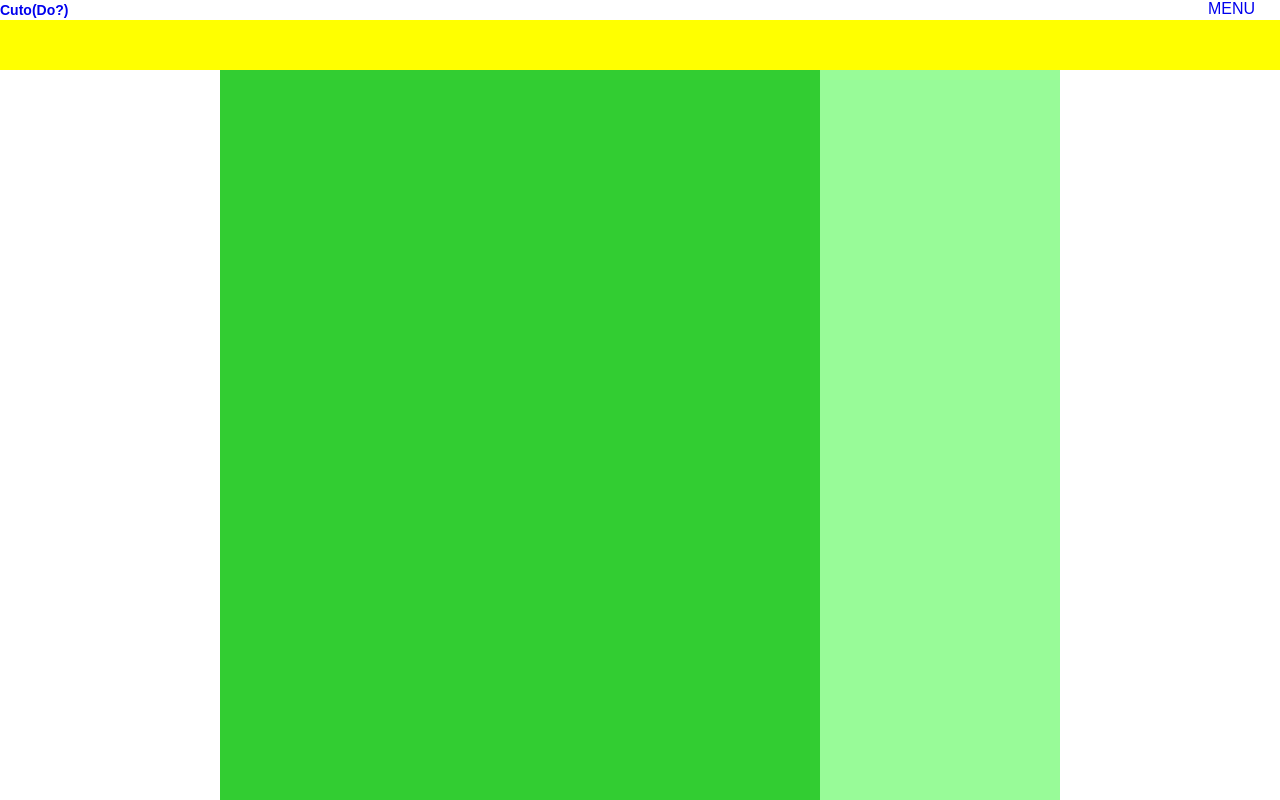
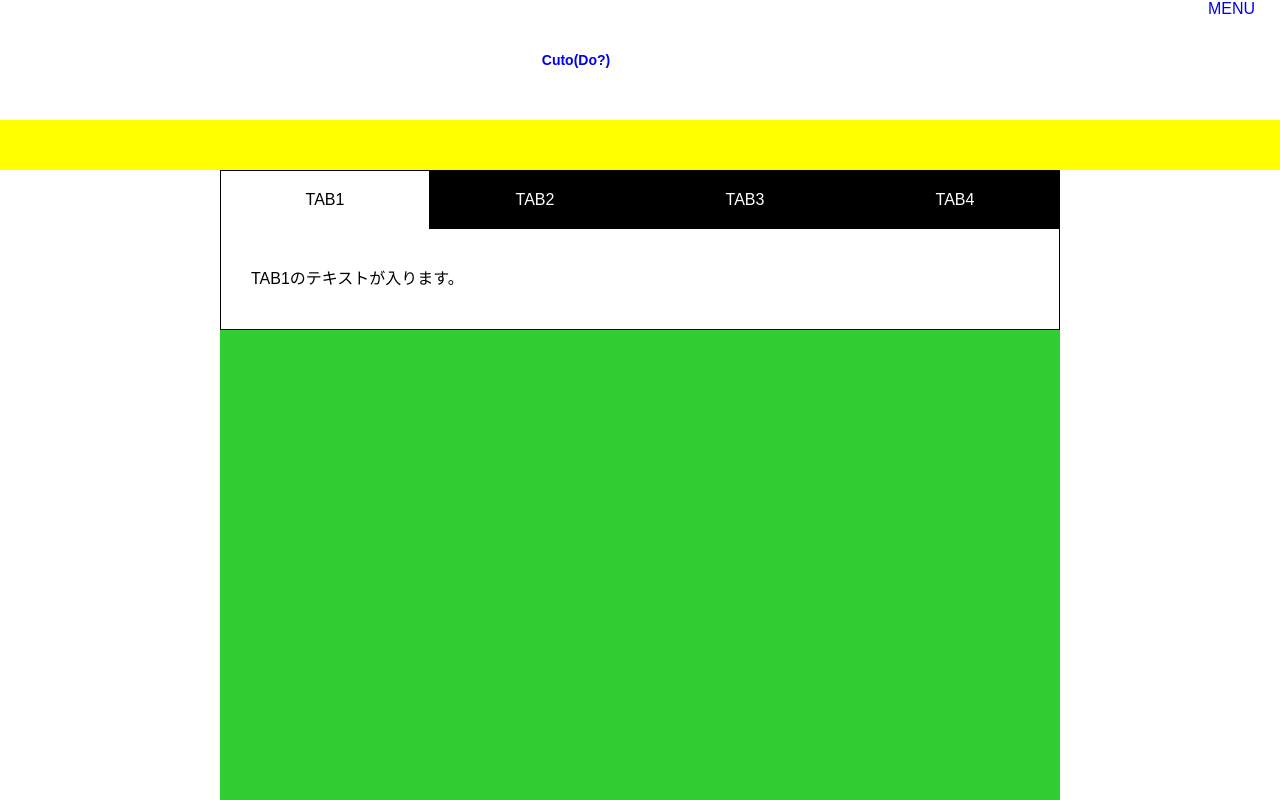
Before and after one commit to ss473901/Cute, a plain HTML site: page index.html in a window 1280 px wide. Shown: the top 800 px of the page. Drawn offline with Linux system fonts and the light colour scheme.

Commit message:
Add tab menu

```diff
--- a/css/style.css
+++ b/css/style.css
@@ -1,3 +1,5 @@
+/*  */
+/*  */
 /* ブラウザがそれぞれ持っているCSSをリセットするための記述 */
 * {
   margin: 0;
@@ -5,6 +7,8 @@
   box-sizing: border-box;
 }
 
+/*  */
+/*  */
 /* フォント */
 @import url("https://fonts.googleapis.com/css2?family=M+PLUS+Rounded+1c:wght@100&display=swap");
 h6,
@@ -18,7 +22,8 @@ li,
 div {
   font-family: "M PLUS Rounded 1c", sans-serif;
 }
-
+/*  */
+/*  */
 /* ロゴ */
 a {
   text-decoration: none;
@@ -28,6 +33,8 @@ a {
   height: 23%;
 }
 
+/*  */
+/*  */
 /* header */
 header {
   width: 90%;
@@ -49,7 +56,8 @@ header .heading {
   display: inline-block;
   margin: 0 20px;
 }
-
+/*  */
+/*  */
 /* .main-visual */
 .container {
   height: 50px;
@@ -69,6 +77,8 @@ header .heading {
   text-align: center;
 }
 
+/*  */
+/*  */
 /* main */
 .main {
   width: 840px;
@@ -79,18 +89,78 @@ header .heading {
   margin: 0 auto;
 }
 
+/*  */
+/*  */
+/* タブ部分 */
+/*  */
+/*  */
 .blog {
-  width: 600px;
+  width: 100%;
   height: 1400px;
   background-color: limegreen;
 }
+@charset "UTF-8";
 
-.sidebar {
-  width: 240px;
-  height: 1400px;
-  background-color: palegreen;
+* {
+  margin: 0;
+  padding: 0;
+  box-sizing: border-box;
 }
 
+h1 {
+  text-align: center;
+  margin: 50px 0;
+}
+
+.wrap {
+  width: 100%;
+}
+
+#tab-menu {
+  display: flex;
+}
+
+#tab-menu li {
+  list-style-type: none;
+  width: 25%;
+}
+
+#tab-menu li a {
+  color: #fff;
+  text-decoration: none;
+  display: block;
+  padding: 20px;
+  text-align: center;
+  background: #000;
+  border: 1px solid #000;
+  border-bottom: none;
+}
+
+#tab-menu .active {
+  background: #fff;
+  color: #000;
+}
+
+#tab-contents {
+  display: flex;
+  flex-wrap: wrap;
+}
+
+#tab-contents .tab {
+  width: 100%;
+  padding: 30px;
+  background: #fff;
+  border: 1px solid #000;
+  border-top: none;
+}
+
+#tab-contents p {
+  color: #000;
+  line-height: 2.5;
+}
+
+/*  */
+/*  */
 /* footer */
 footer {
   width: 100%;
--- a/index.html
+++ b/index.html
@@ -47,8 +47,34 @@
 
   <!-- main -->
   <div class="main">
-    <div class="blog"></div>
-    <div class="sidebar"></div>
+    <div class="blog">
+      <div class="wrap">
+        <ul id="tab-menu">
+          <li><a href="#tab1" class="active">TAB1</a></li>
+          <li><a href="#tab2" class="">TAB2</a></li>
+          <li><a href="#tab3" class="">TAB3</a></li>
+          <li><a href="#tab4" class="">TAB4</a></li>
+        </ul>
+
+        <div id="tab-contents">
+          <div id="tab1" class="tab">
+            <p>TAB1のテキストが入ります。</p>
+          </div>
+
+          <div id="tab2" class="tab">
+            <p>TAB2のテキストが入ります。TAB2のテキストが入ります。</p>
+          </div>
+
+          <div id="tab3" class="tab">
+            <p>TAB3のテキストが入ります。TAB3のテキストが入ります。TAB3のテキストが入ります。</p>
+          </div>
+
+          <div id="tab4" class="tab">
+            <p>TAB4のテキストが入ります。TAB4のテキストが入ります。TAB4のテキストが入ります。TAB4のテキストが入ります。</p>
+          </div>
+        </div>
+      </div>
+    </div>
   </div>
 
   <!-- footer -->
--- a/js/script.js
+++ b/js/script.js
@@ -1,3 +1,9 @@
+//
+//
+//スライドショー
+//
+//
+
 // オプションを指定してSkipprの実行
 $(".theTarget").skippr({
   // スライドショーの変化（"fade" or "slide"）
@@ -22,8 +28,6 @@ $(".theTarget").skippr({
   hidePrevious : false
 });
 
-
-
 $(function() {
   $('.menu-trigger').on('click', function(event) {
     $(this).toggleClass('active');
@@ -31,3 +35,19 @@ $(function() {
     event.preventDefault();
   });
 });
+
+
+//
+//
+//タブメニュー
+//
+//
+$('#tab-contents .tab[id != "tab1"]').hide();
+
+$('#tab-menu a').on('click', function(event) {
+  $("#tab-contents .tab").hide();
+  $("#tab-menu .active").removeClass("active");
+  $(this).addClass("active");
+  $($(this).attr("href")).show();
+  event.preventDefault();
+});
```
Also changed, not shown: 1 other file.
